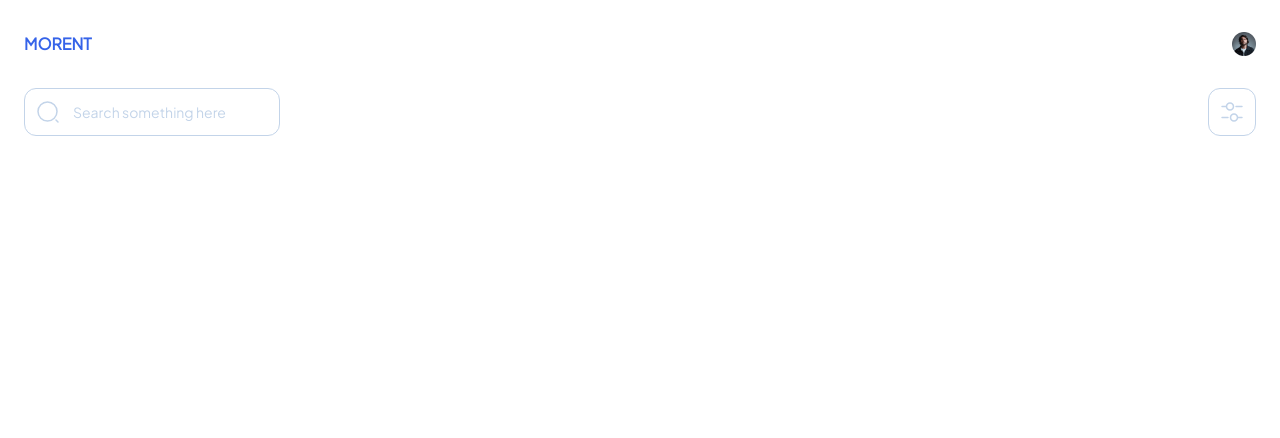
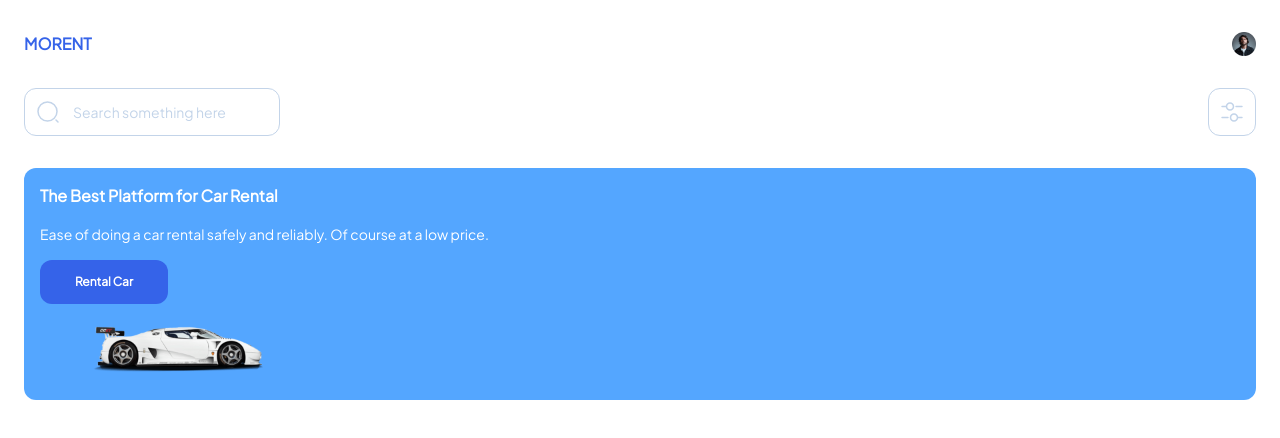
Before and after one commit to amirk1998/Car-Rent-Website, a React (Vite) app: page / in a window 1280 px wide. Shown: the top 438 px of the page. Built offline with nearby package versions, Linux system fonts and the light colour scheme; the HTML template or start-up script is replaced by a standard one.

Commit message:
Styling Home Page

```diff
--- a/src/Components/Home/HomeComponent.jsx
+++ b/src/Components/Home/HomeComponent.jsx
@@ -3,15 +3,15 @@
 
 const HomeComponent = () => {
   return (
-    <div className=''>
+    <div className='px-6'>
       <div className='flex items-center justify-between mt-8'>
-        <div className='text-primary-500 font-bold uppercase ml-6'>Morent</div>
-        <div className='w-6 h-6 rounded-full mr-6 flex items-center justify-center'>
-          <img src={'../../../public/images/profile-1.png'} alt='user' />
+        <div className='text-primary-500 font-bold uppercase'>Morent</div>
+        <div className='w-6 h-6 rounded-full flex items-center justify-center'>
+          <img src={'/images/profile-1.png'} alt='user' />
         </div>
       </div>
-      {/*  */}
-      <div className='flex items-center justify-between px-6 mt-8'>
+      {/* Search Input */}
+      <div className='flex items-center justify-between mt-8'>
         <div className='relative'>
           <div className='absolute inset-y-0 flex items-center left-3 top-3 w-6 h-6 text-secondary-200 '>
             <svg
@@ -32,7 +32,7 @@ const HomeComponent = () => {
           </div>
           <input
             type='text'
-            className='block h-12 w-64 border border-secondary-200 rounded-xl placeholder-secondary-200 placeholder:text-sm pl-12 text-sm'
+            className='block h-12 w-64 border border-secondary-200 rounded-xl placeholder-secondary-200 placeholder:text-sm pl-12 text-sm outline-none focus:outline-none focus:border-2 focus:border-primary-500'
             placeholder='Search something here'
           />
         </div>
@@ -71,6 +71,26 @@ const HomeComponent = () => {
           </svg>
         </div>
       </div>
+      {/* Ads */}
+      <div className='w-full bg-info-500 h-[232px] mt-8 rounded-xl pt-4'>
+        <div className='px-4 flex flex-col mb-4'>
+          <p className='text-base text-primary-000 mb-4 font-semibold '>
+            The Best Platform for Car Rental
+          </p>
+          <p className='text-sm font-medium text-primary-000 '>
+            Ease of doing a car rental safely and reliably. Of course at a low
+            price.
+          </p>
+          <button className='mt-4 bg-primary-500 hover:bg-primary-700 text-primary-000 text-center font-semibold text-xs w-32 h-11 rounded-xl'>
+            Rental Car
+          </button>
+        </div>
+        <img
+          className='ml-[54px] h-14 w-[196px] mb-1'
+          src={'/images/Ads-Car-1.png'}
+          alt='ads-car'
+        />
+      </div>
     </div>
   );
 };
--- a/tailwind.config.cjs
+++ b/tailwind.config.cjs
@@ -19,6 +19,7 @@ module.exports = {
     },
     colors: {
       // primary colors
+      'primary-000': '#ffffff',
       'primary-100': '#d6e4fd',
       'primary-200': '#aec8fc',
       'primary-300': '#85a8f8',
```
Also changed, not shown: public/images/Ads-Car-1.png (added), public/images/Ads-Car.png (added).
